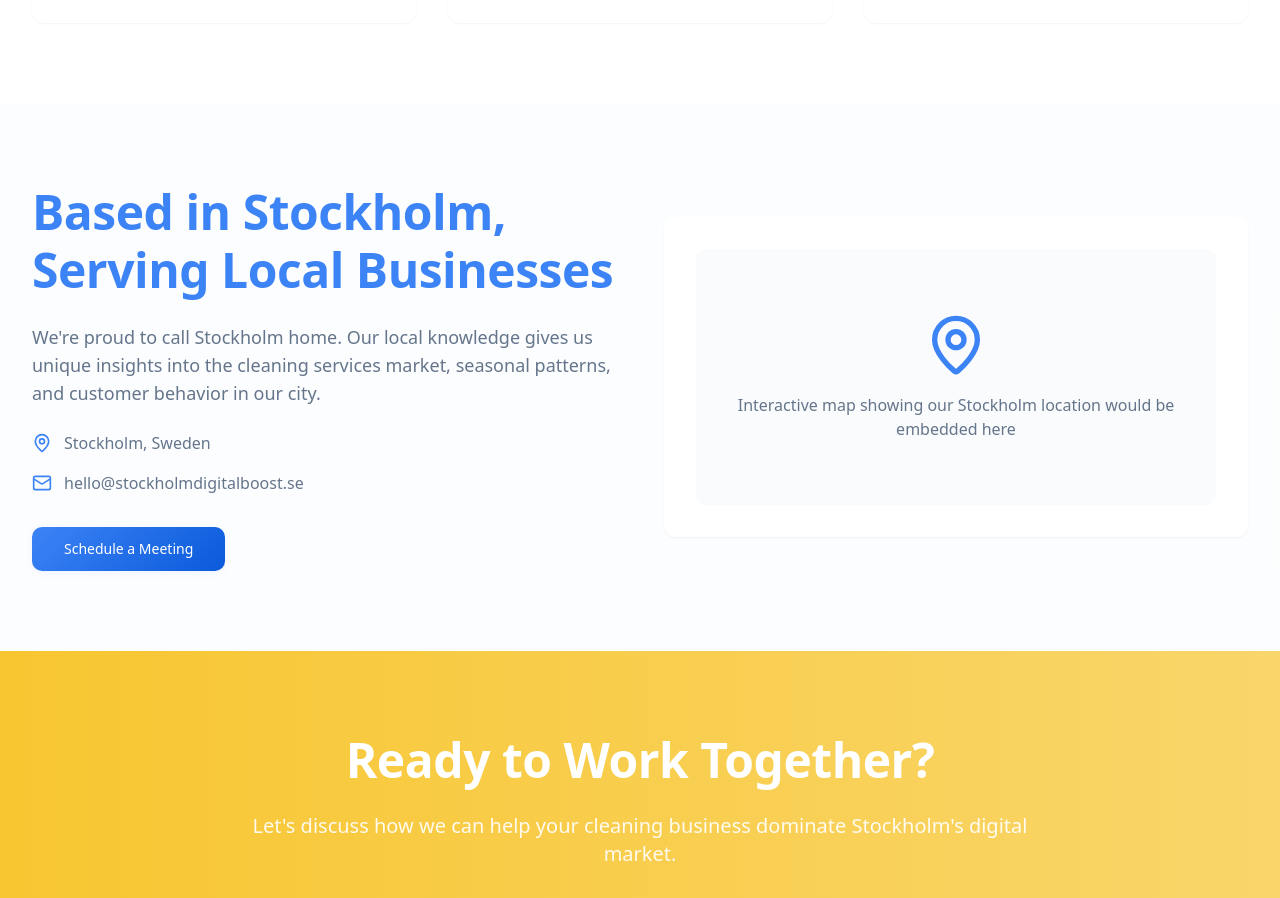
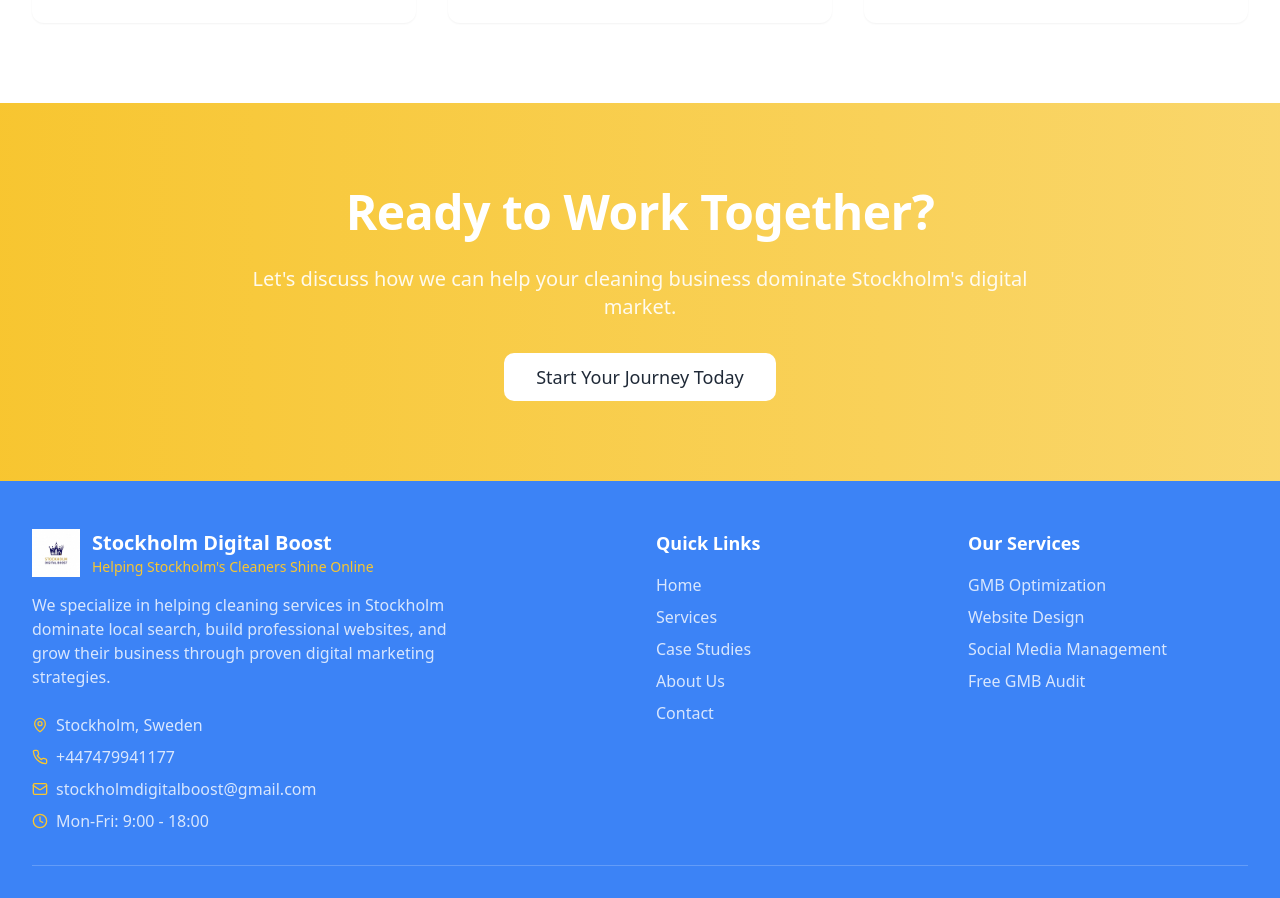
Before and after one commit to stockholmdigitalboost-hash/stockholm-shine-boost-09, a React (Vite) app: page /about in a window 1280 px wide. Shown: the part 2228-3126 px from the top of the page. Built offline with nearby package versions, Linux system fonts and the light colour scheme.

Commit message:
Remove About page section
Removes the section with class name `py-20 bg-muted/30` from the About page.

```diff
--- a/src/pages/About.tsx
+++ b/src/pages/About.tsx
@@ -197,45 +197,6 @@ const About = () => {
         </div>
       </section>
 
-      {/* Location Section */}
-      <section className="py-20 bg-muted/30">
-        <div className="max-w-7xl mx-auto px-4 sm:px-6 lg:px-8">
-          <div className="grid lg:grid-cols-2 gap-12 items-center">
-            <div>
-              <h2 className="heading-section text-primary mb-6 fade-in-up">
-                Based in Stockholm, Serving Local Businesses
-              </h2>
-              <p className="text-lg text-muted-foreground mb-6 fade-in-up">
-                We're proud to call Stockholm home. Our local knowledge gives us unique insights into the cleaning services market, seasonal patterns, and customer behavior in our city.
-              </p>
-              <div className="flex items-center text-muted-foreground mb-4">
-                <MapPin className="w-5 h-5 text-primary mr-3" />
-                <span>Stockholm, Sweden</span>
-              </div>
-              <div className="flex items-center text-muted-foreground mb-8">
-                <Mail className="w-5 h-5 text-primary mr-3" />
-                <span>hello@stockholmdigitalboost.se</span>
-              </div>
-              <Button size="lg" className="btn-hero fade-in-up" asChild>
-                <Link to="/contact">Schedule a Meeting</Link>
-              </Button>
-            </div>
-
-            <Card className="service-card border-0">
-              <CardContent className="p-8">
-                <div className="bg-muted/50 rounded-lg h-64 flex items-center justify-center">
-                  <div className="text-center">
-                    <MapPin className="w-16 h-16 text-primary mx-auto mb-4" />
-                    <p className="text-muted-foreground">
-                      Interactive map showing our Stockholm location would be embedded here
-                    </p>
-                  </div>
-                </div>
-              </CardContent>
-            </Card>
-          </div>
-        </div>
-      </section>
 
       {/* CTA Section */}
       <section className="py-20 bg-gradient-to-r from-accent to-accent-light">
```
